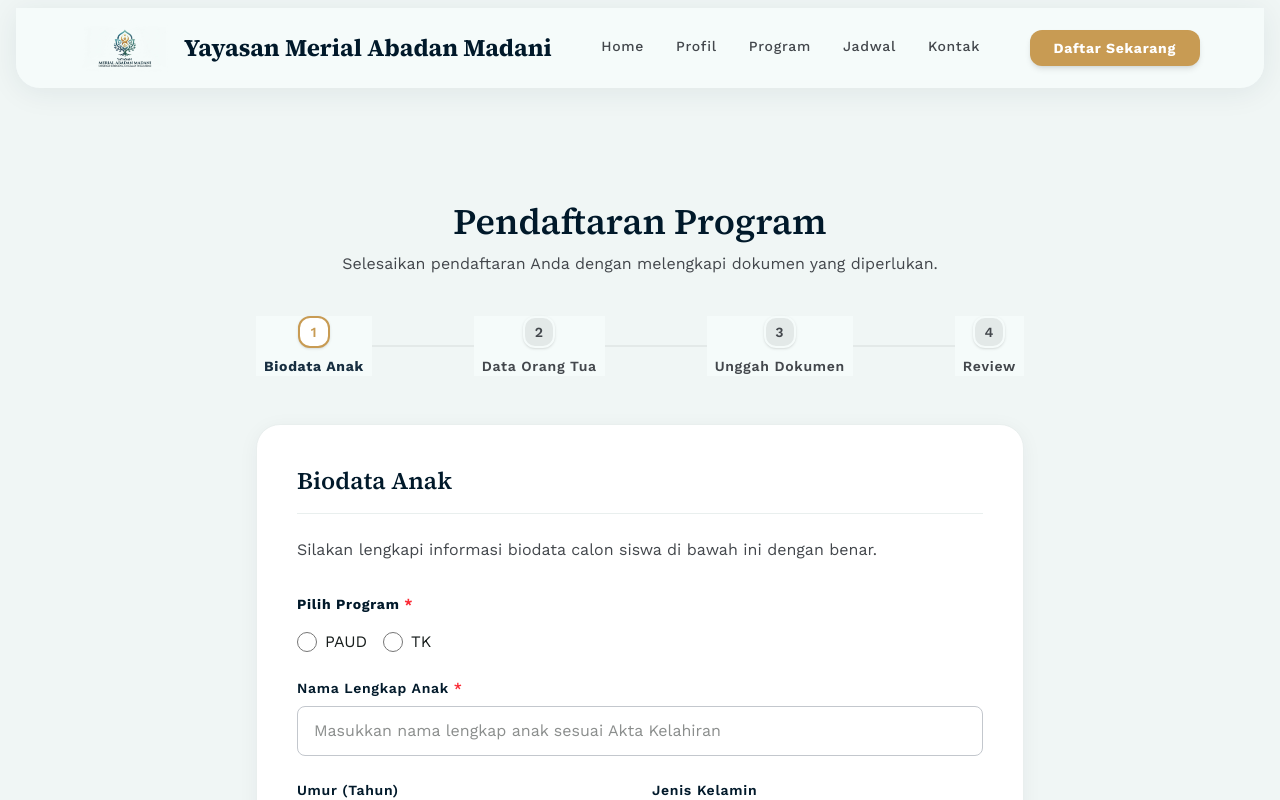
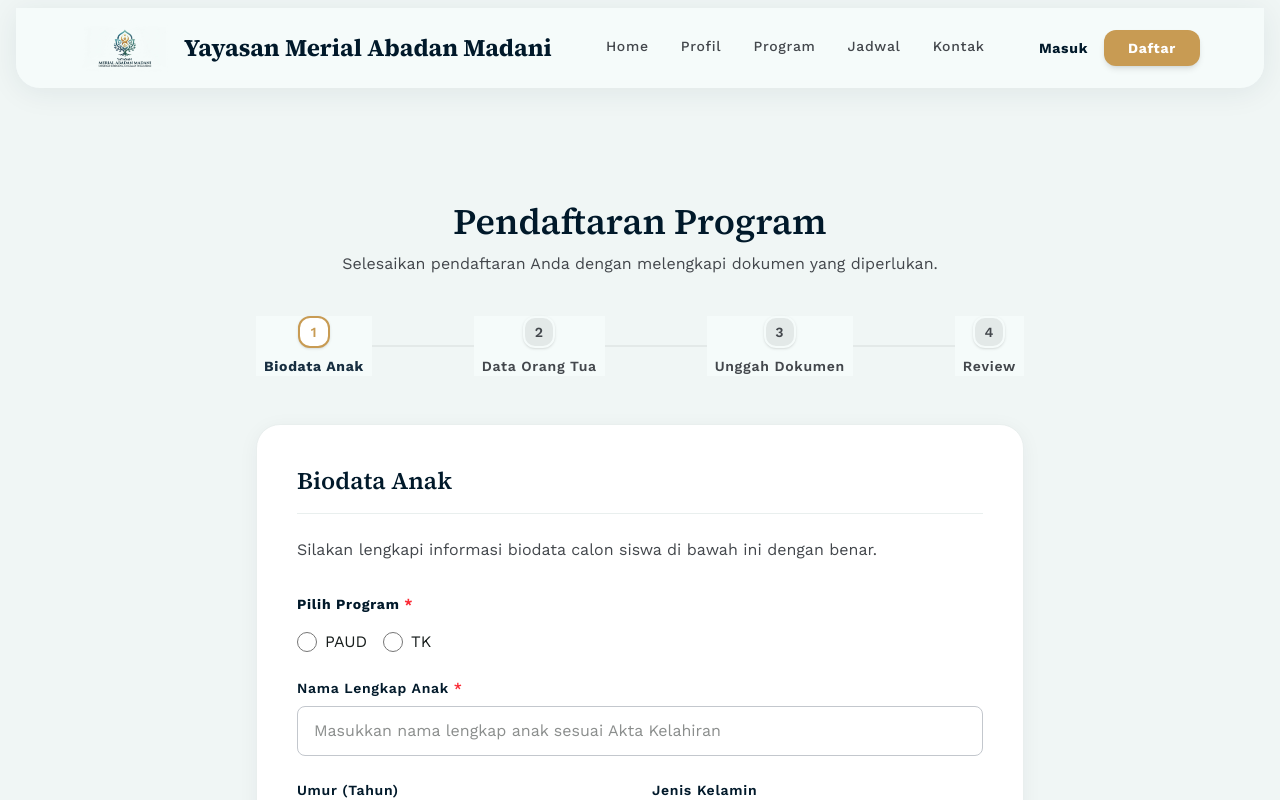
Before and after one commit to smocksec/yayasan-merial-abadan, a Next.js app: page /pendaftaran in a window 1280 px wide. Shown: the top 800 px of the page. Built offline with nearby package versions, Linux system fonts and the light colour scheme; no server answers.

Commit message:
tambahin login button

```diff
--- a/src/app/page.tsx
+++ b/src/app/page.tsx
@@ -23,11 +23,18 @@ export default function Home() {
             <p className="font-body-lg text-body-lg text-on-primary/90 max-w-2xl drop-shadow-md">
               Membangun generasi cerdas berkarakter madani melalui pendidikan berkualitas yang memadukan nilai-nilai spiritual dan keunggulan akademik modern.
             </p>
-            <Link href="/register">
-              <button className="bg-[#C89B53] text-white font-label-md text-label-md px-8 py-3 rounded-full font-bold hover:-translate-y-1 hover:shadow-xl shadow-lg transition-all duration-300">
-                Mulai Pendaftaran
-              </button>
-            </Link>
+            <div className="flex flex-col sm:flex-row gap-4 mt-4">
+              <Link href="/register">
+                <button className="bg-[#C89B53] text-white font-label-md text-label-md px-8 py-3 rounded-full font-bold hover:-translate-y-1 hover:shadow-xl shadow-lg transition-all duration-300 w-full sm:w-auto">
+                  Mulai Pendaftaran
+                </button>
+              </Link>
+              <Link href="/login">
+                <button className="bg-surface/10 text-white backdrop-blur-md border border-white/30 font-label-md text-label-md px-8 py-3 rounded-full font-bold hover:-translate-y-1 hover:bg-surface/20 shadow-lg transition-all duration-300 w-full sm:w-auto">
+                  Sudah punya akun? Masuk
+                </button>
+              </Link>
+            </div>
           </div>
         </header>
 
@@ -246,11 +253,17 @@ export default function Home() {
               </p>
             </div>
           </div>
-          <div className="mt-16 flex justify-center relative z-10">
+          <div className="mt-16 flex flex-col sm:flex-row justify-center items-center gap-4 relative z-10">
             <Link href="/register">
-              <button className="bg-[#C89B53] text-white font-label-md text-label-md px-8 py-3 rounded-full font-bold hover:-translate-y-1 shadow-[0_8px_20px_rgba(200,155,83,0.3)] transition-all duration-300 flex items-center gap-3">
+              <button className="bg-[#C89B53] text-white font-label-md text-label-md px-8 py-3 rounded-full font-bold hover:-translate-y-1 shadow-[0_8px_20px_rgba(200,155,83,0.3)] transition-all duration-300 flex items-center justify-center gap-3 w-full sm:w-auto">
+                <span className="material-symbols-outlined">person_add</span>
+                Mulai Pendaftaran
+              </button>
+            </Link>
+            <Link href="/login">
+              <button className="bg-surface text-primary border border-primary/20 font-label-md text-label-md px-8 py-3 rounded-full font-bold hover:-translate-y-1 shadow-md hover:shadow-lg transition-all duration-300 flex items-center justify-center gap-3 w-full sm:w-auto">
                 <span className="material-symbols-outlined">login</span>
-                Mulai Pendaftaran
+                Masuk ke Dashboard
               </button>
             </Link>
           </div>
--- a/src/components/Navbar.tsx
+++ b/src/components/Navbar.tsx
@@ -46,10 +46,13 @@ export default function Navbar() {
           Kontak
         </Link>
       </div>
-      <div className="flex items-center">
+      <div className="flex items-center gap-4">
+        <Link href="/login" className="hidden md:block font-label-md text-label-md font-bold text-primary hover:text-secondary transition-colors">
+          Masuk
+        </Link>
         <Link href="/register">
           <button className="bg-[#C89B53] text-white font-label-md text-label-md px-6 py-2 rounded-full font-bold hover:opacity-90 shadow-md transition-all">
-            Daftar Sekarang
+            Daftar
           </button>
         </Link>
         <button className="md:hidden ml-4 text-primary">
```
